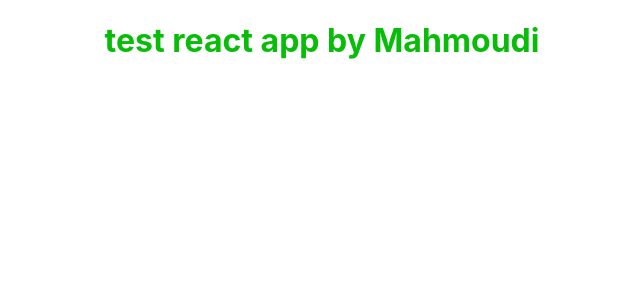
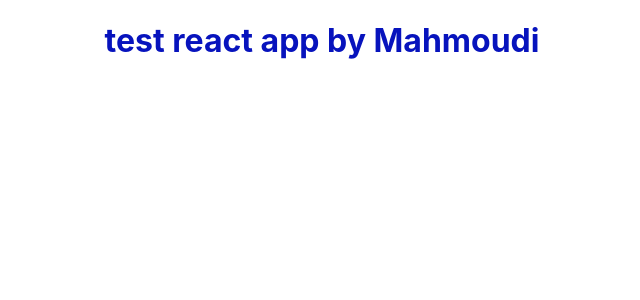
Before and after one commit to youssef90000/Amaroc-test-app, a React (Create React App) app: page / in a window 1280 px wide. Shown: the top 300 px of the page, without its empty margins (318-958 px from the left). Built offline with nearby package versions, Linux system fonts and the light colour scheme.

Commit message:
change color text

```diff
--- a/src/index.css
+++ b/src/index.css
@@ -12,6 +12,6 @@ code {
     monospace;
 }
 .title{
-  color: rgb(7, 189, 7);
+  color: rgb(7, 19, 189);
   text-align: center;
 }
```
